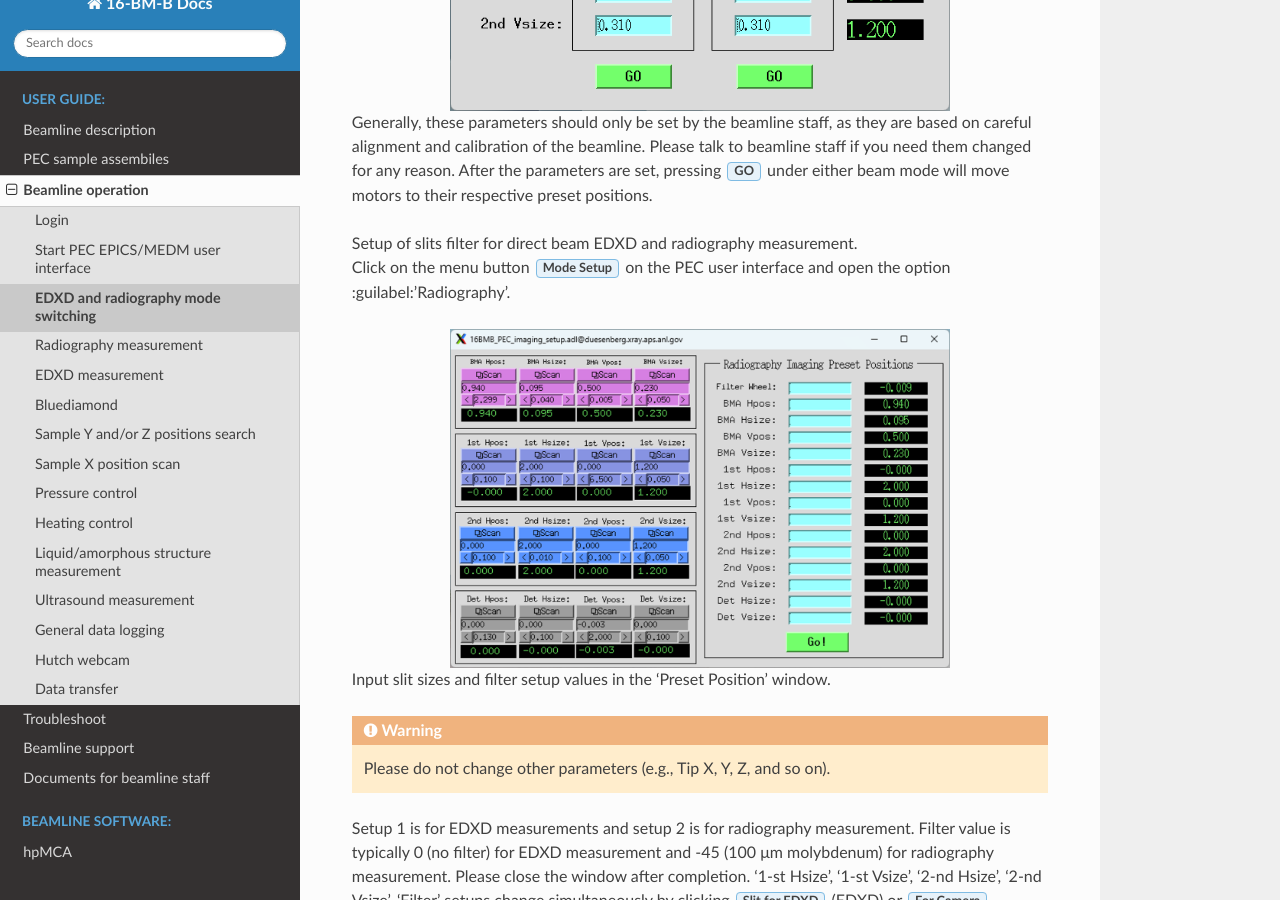
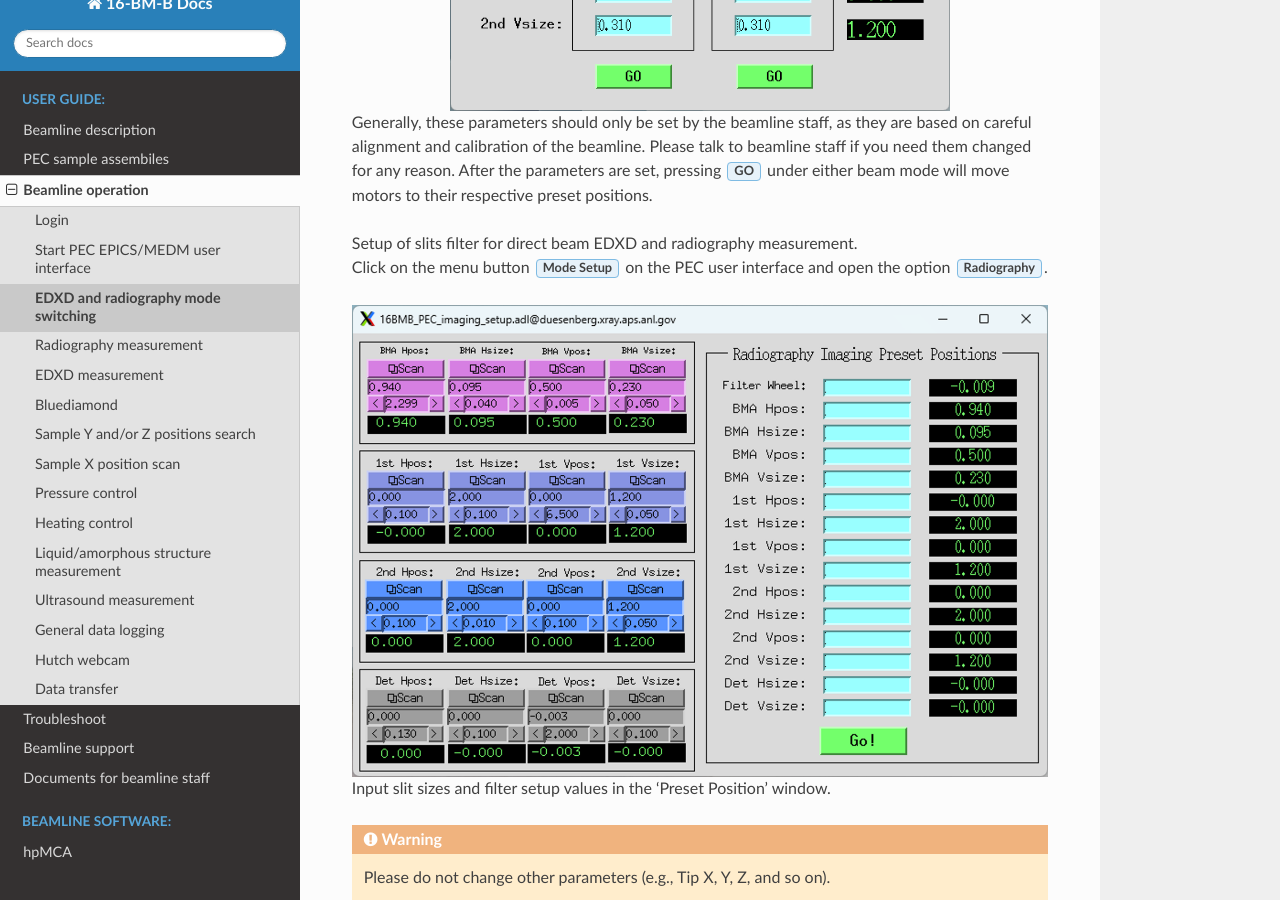
Before and after one commit to taeastmo/16BMB_manual, a Sphinx documentation site: the page built from docs/source/operations/item_003_EDXD_radiography_switching.rst, in a window 1280 px wide and 900 px high, scrolled down 1899 px. Built offline with Sphinx 7.4.7 and the Read the Docs theme 3.1.0, drawn with Linux system fonts in a browser that asks for light colours.

Commit message:
Update item_003_EDXD_radiography_switching.rst

```diff
--- a/docs/source/operations/item_003_EDXD_radiography_switching.rst
+++ b/docs/source/operations/item_003_EDXD_radiography_switching.rst
@@ -28,11 +28,11 @@ the parameters are set, pressing :guilabel:`GO` under either beam mode will move
 
 
 | Setup of slits filter for direct beam EDXD and radiography measurement.
-| Click on the menu button :guilabel:`Mode Setup` on the PEC user interface and open the option :guilabel:'Radiography'.
+| Click on the menu button :guilabel:`Mode Setup` on the PEC user interface and open the option :guilabel:`Radiography`.
 
 .. figure:: /images/operation/radiography_setup_menu.png
    :alt: radiography setup
-   :width: 500px
+   :width: 720px
    :align: center
 
 Input slit sizes and filter setup values in the 'Preset Position' window.
```
